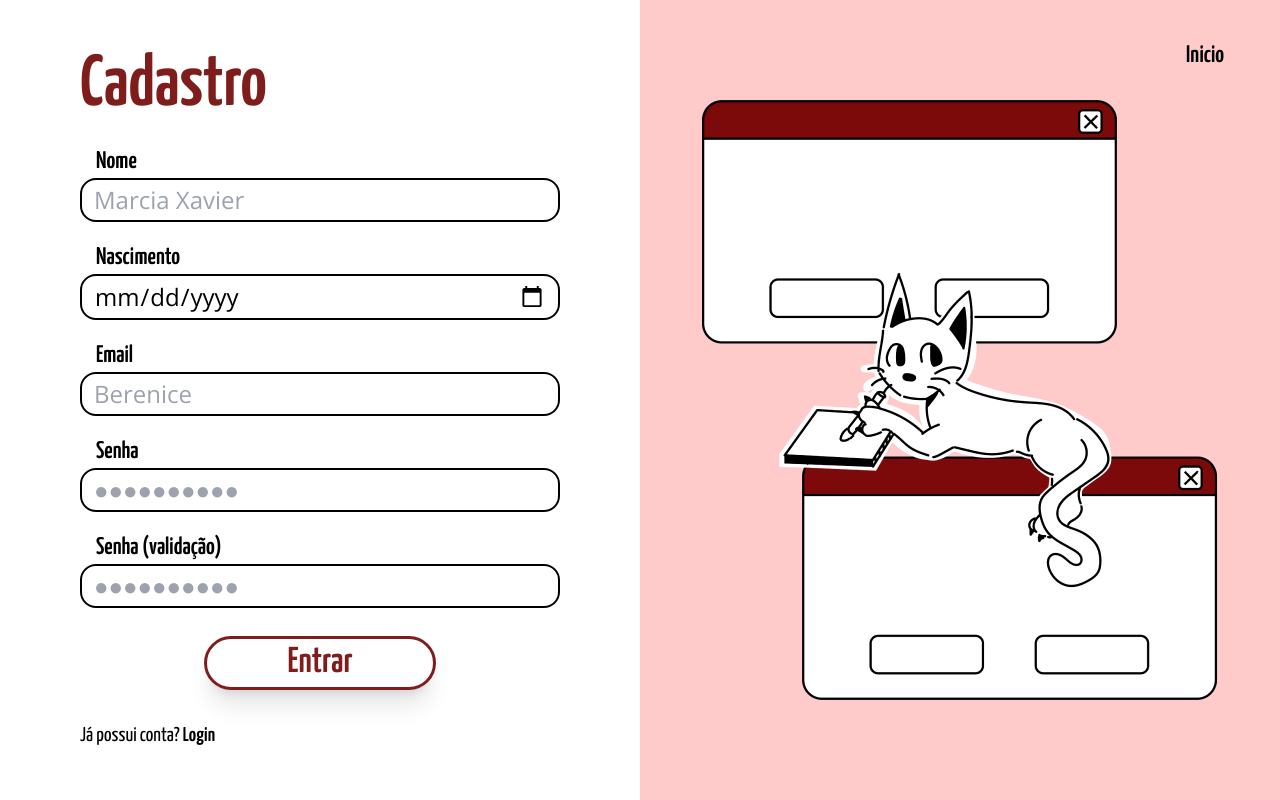
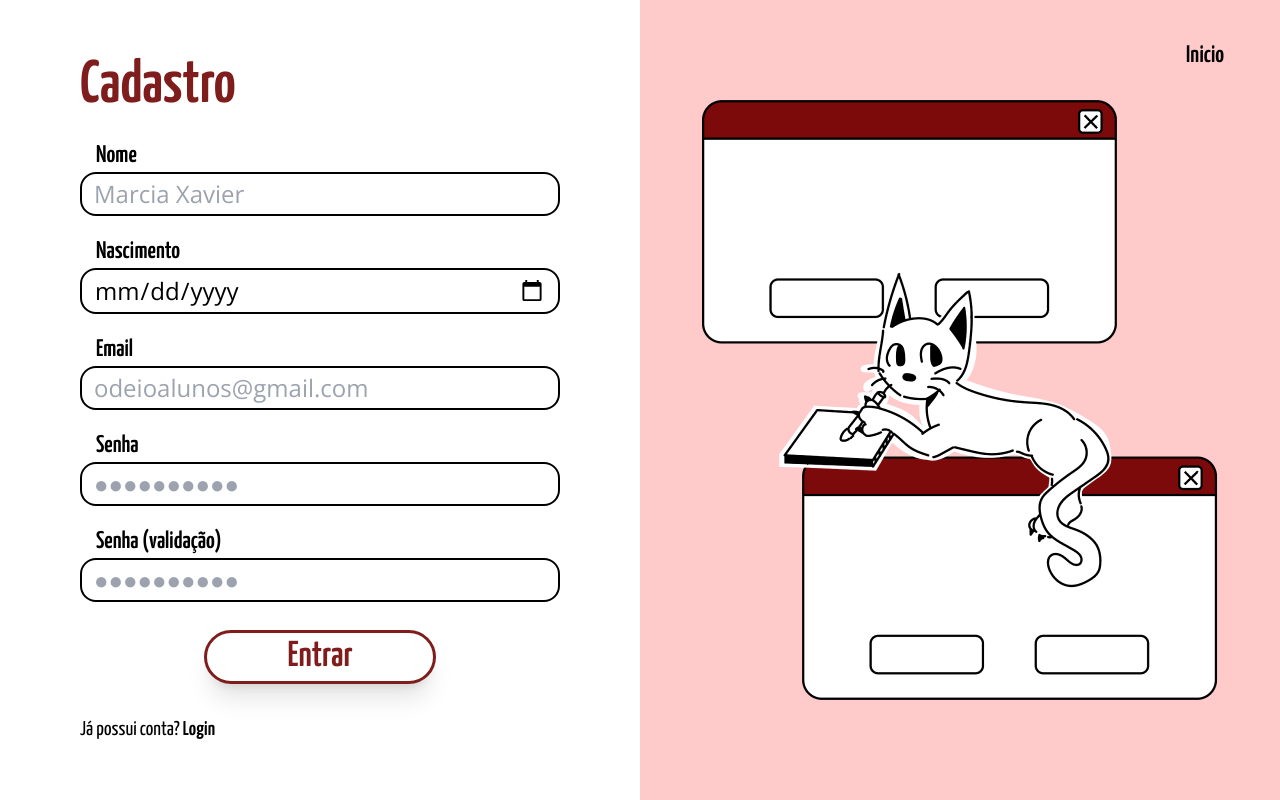
Before and after one commit to bbayerdev/onna-web, a Next.js app: page /cadastro in a window 1280 px wide. Built offline with nearby package versions, Linux system fonts and the light colour scheme.

Commit message:
Tipagem/Validação cadastr&login 1.0

```diff
--- a/app/cadastro/page.tsx
+++ b/app/cadastro/page.tsx
@@ -1,10 +1,43 @@
-
+'use client'
 import Link from 'next/link'
 import React from 'react'
 import GatoPrancheta from '../components/loginCad/images/prancheta'
 import Input from '../components/loginCad/input'
+import { useForm } from "react-hook-form";
+import { z } from "zod";
+import { zodResolver } from "@hookform/resolvers/zod";
+
+const cadastroUserShema = z.object({
+    nome: z.string()
+        .nonempty('Nome obrigatório')
+        .min(6),
+    nasc: z.string()
+        .nonempty('Data de nascimento obrigatório'),
+    email: z.string()
+        .nonempty('Email obrigatório')
+        .email(),
+    senha: z.string()
+        .nonempty('Senha obrigatória')
+        .min(12)
+        .regex(/[A-Z]/, 'A senha deve conter pelo menos uma letra maiúscula')
+        .regex(/[\W_]/, 'A senha deve conter pelo menos um caractere especial'),
+    confirmacaoSenha: z.string()
+        .nonempty('Confirmação de senha obrigatória')
+})
+
+type loginUserFormData = z.infer<typeof cadastroUserShema>
 
 const Page = () => {
+
+    function cadastroUser(data: any) {
+        console.log(data);
+    }
+
+    const { register, handleSubmit, formState: { errors } } = useForm<loginUserFormData>({
+        resolver: zodResolver(cadastroUserShema)
+    })
+
+
     return (
         <main className='flex flex-row-reverse'>
             <section className='flex justify-center items-center h-screen w-1/2 bg-red-200'>
@@ -18,13 +51,30 @@ const Page = () => {
                 <Link className='absolute top-0 right-0 mt-10 mr-14 text-2xl font-bold hover:underline' href='/'>Inicio</Link>
 
                 <div className='w-9/12 space-y-6 '>
-                    <h1 className='text-7xl font-bold text-red-900'>Cadastro</h1>
-                    <form className='space-y-5 flex flex-col'>
-                        <Input label='Nome' tipo='text' placeholder='Marcia Xavier' />
-                        <Input label='Nascimento' tipo='date' placeholder='ex: 12/07/2001' />
-                        <Input label='Email' tipo='text' placeholder='Berenice' />
-                        <Input label='Senha' tipo='password' placeholder='●●●●●●●●●●' />
-                        <Input label='Senha (validação)' tipo='password' placeholder='●●●●●●●●●●' />
+                    <h1 className='text-6xl font-bold text-red-900'>Cadastro</h1>
+
+                    <form onSubmit={handleSubmit(cadastroUser)} className='space-y-5 flex flex-col'>
+
+                        <div>
+                            <Input label='Nome' type='text' placeholder='Marcia Xavier' {...register('nome')} />
+                            {errors.nome && <span className="font-opensans ml-4 p-1 text-red-500">{errors.nome.message}</span>}
+                        </div>
+                        <div>
+                            <Input label='Nascimento' type='date' placeholder='ex: 12/07/2001'  {...register('nasc')} />
+                            {errors.nasc && <span className="font-opensans ml-4 p-1 text-red-500">{errors.nasc.message}</span>}
+                        </div>
+                        <div>
+                            <Input label='Email' type='email' placeholder='odeioalunos@gmail.com'  {...register('email')} />
+                            {errors.email && <span className="font-opensans ml-4 p-1 text-red-500">{errors.email.message}</span>}
+                        </div>
+                        <div>
+                            <Input label='Senha' type='password' placeholder='●●●●●●●●●●'  {...register('senha')} />
+                            {errors.senha && <span className="font-opensans ml-4 p-1 text-red-500">{errors.senha.message}</span>}
+                        </div>
+                        <div>
+                            <Input label='Senha (validação)' type='password' placeholder='●●●●●●●●●●'  {...register('confirmacaoSenha')} />
+                            {errors.confirmacaoSenha && <span className="font-opensans ml-4 p-1 text-red-500">{errors.confirmacaoSenha.message}</span>}
+                        </div>
 
                         <div className='flex justify-center p-2'>
                             <button className='max-md:text-2xl w-1/2 transition duration-500 hover:bg-red-100 hover:scale-105 shadow-xl font-bold text-4xl text-red-900 border-red-900 border-[3px] rounded-full px-12 py-1'>Entrar</button>
--- a/app/components/loginCad/input.tsx
+++ b/app/components/loginCad/input.tsx
@@ -1,23 +1,27 @@
 
-import React from 'react'
+import React, { forwardRef } from 'react'
 
 type Props = {
-    tipo: string
+    type: string
     label: string
     placeholder: string
 }
 
-const Input = ({label, placeholder, tipo }: Props) => {
+const Input = forwardRef<HTMLInputElement, Props>(
+    ({ label, placeholder, type, ...rest }, ref) => {
         return (
             <div>
                 <h1 className='px-4 font-bold text-2xl'>{label}</h1>
                 <input
-                type={tipo}
+                    type={type}
                     className='font-opensans border-2 w-full border-black text-2xl p-1 px-3 rounded-2xl'
                     placeholder={placeholder}
+                    ref={ref}
+                    {...rest}
                 />
             </div>
         )
     }
+)
 
 export default Input
--- a/app/login/page.tsx
+++ b/app/login/page.tsx
@@ -1,10 +1,33 @@
-
+'use client'
 import Link from 'next/link'
 import React from 'react'
 import GatoLupa from '../components/loginCad/images/lupa'
 import Input from '../components/loginCad/input'
+import { useForm } from "react-hook-form";
+import { z } from "zod";
+import { zodResolver } from "@hookform/resolvers/zod";
+
+const loginUserSchema = z.object({
+    email: z.string()
+        .nonempty('Email obrigatório')
+        .email(),
+    senha: z.string()
+        .nonempty('Senha obrigatória'),
+})
+
+type loginUserFormData = z.infer<typeof loginUserSchema>
+
 
 const Page = () => {
+
+    function loginUser(data: any) {
+        console.log(data);
+    }
+
+    const { register, handleSubmit, formState: { errors } } = useForm<loginUserFormData>({
+        resolver: zodResolver(loginUserSchema)
+    })
+
     return (
         <main className='flex flex-row'>
             <section className='flex justify-center items-center h-screen w-1/2 bg-red-200'>
@@ -12,17 +35,22 @@ const Page = () => {
                     <GatoLupa />
                 </div>
             </section>
-
             <section className='flex flex-col justify-center items-center h-screen w-1/2'>
-
                 <Link className='absolute top-0 right-0 mt-10 mr-14 text-2xl font-bold hover:underline' href='/'>Inicio</Link>
-
                 <div className='w-9/12 space-y-12 '>
                     <h1 className='text-7xl font-bold text-red-900'>Login</h1>
 
-                    <form className='space-y-8 flex flex-col'>
-                        <Input label='Email' tipo='text' placeholder='bombomreidelas@gmail.com' />
-                        <Input label='Senha' tipo='password' placeholder='●●●●●●●●●●' />
+                    <form onSubmit={handleSubmit(loginUser)} className='space-y-8 flex flex-col'>
+
+                        <div>
+                            <Input label='Email' type='text' placeholder='bombomreidelas@gmail.com' {...register('email')} />
+                            {errors.email && <span className="font-opensans ml-4 p-1 text-red-500">{errors.email.message}</span>}
+                        </div>
+
+                        <div>
+                            <Input label='Senha' type='password' placeholder='●●●●●●●●●●' {...register('senha')} />
+                            {errors.senha && <span className="font-opensans ml-4 p-1 text-red-500">{errors.senha.message}</span>}
+                        </div>
 
                         <div className='flex justify-end px-2 pb-2 p-2'>
                             <button className='text-xl hover:text-bold hover:underline'>Esqueceu a senha?</button>
@@ -31,6 +59,7 @@ const Page = () => {
                             <button className='max-md:text-2xl w-1/2 transition duration-500 hover:bg-red-100 hover:scale-105 shadow-xl font-bold text-4xl text-red-900 border-red-900 border-[3px] rounded-full px-12 py-1'>Entrar</button>
                         </div>
                     </form>
+
 
                     <h1 className='mt-5 text-xl'>Não posui uma conta? <Link className='font-bold hover:underline' href='/cadastro'>Cadastre-se</Link></h1>
                 </div>
--- a/package.json
+++ b/package.json
@@ -9,10 +9,14 @@
     "lint": "next lint"
   },
   "dependencies": {
+    "@hookform/resolvers": "^3.9.0",
     "next": "14.2.5",
     "react": "^18",
     "react-dom": "^18",
-    "react-icons": "^5.2.1"
+    "react-hook-form": "^7.52.2",
+    "react-icons": "^5.2.1",
+    "z": "^1.0.9",
+    "zod": "^3.23.8"
   },
   "devDependencies": {
     "@types/node": "^20",
```
Also changed, not shown: 1 other file (tests, documents, lock files or other folders). Lines whose indentation alone changed are shown as unchanged.
